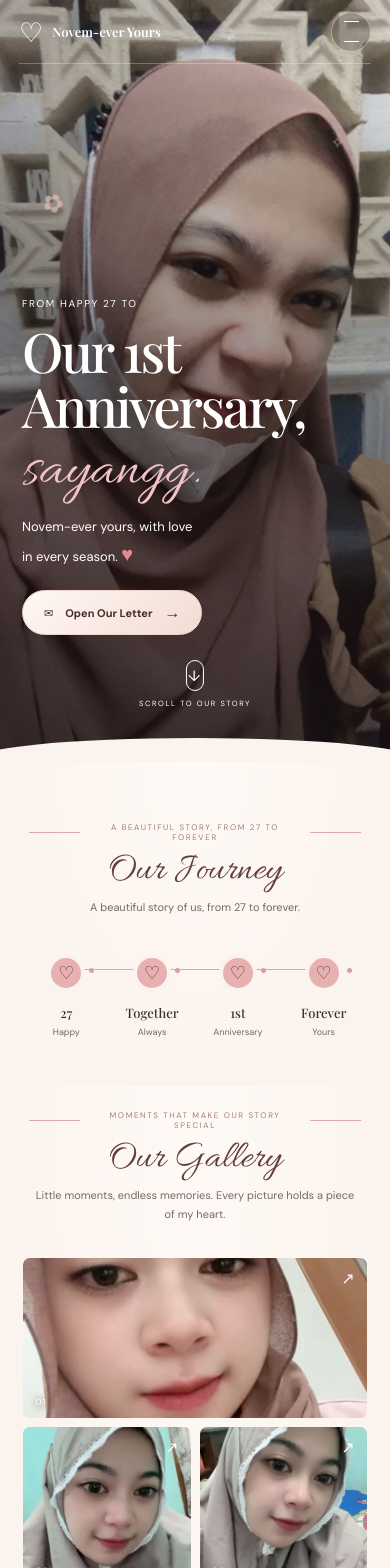
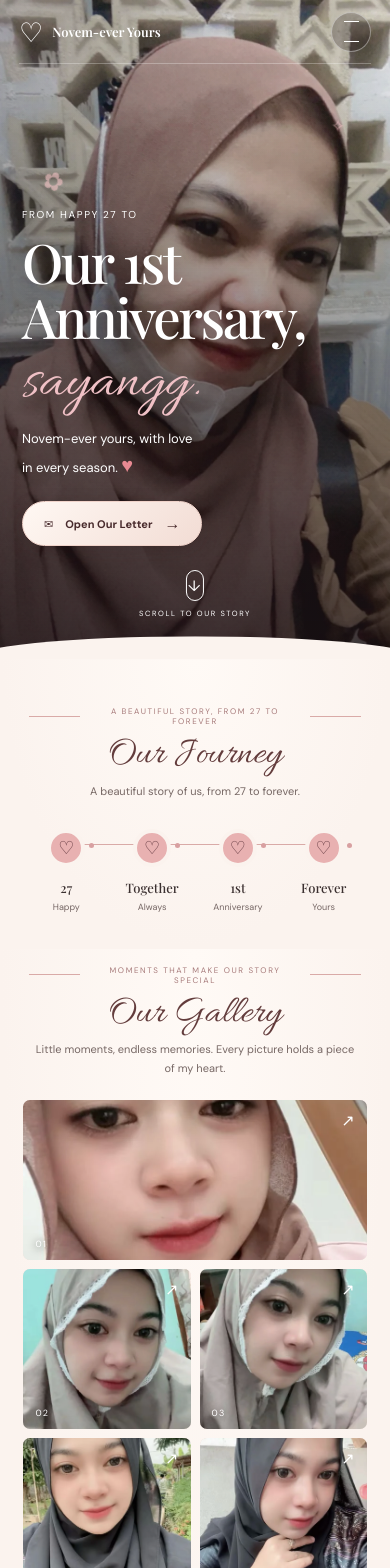
Before and after one commit to WRyouAldi/-novem-ever-yours-, a React (Vite) app: page / in a window 390 px wide. Shown: the top 1568 px of the page. Built offline with nearby package versions, Linux system fonts and the light colour scheme; a web font is replaced by a local one.

Commit message:
Tighten mobile vertical spacing and hero height

```diff
--- a/src/site.css
+++ b/src/site.css
@@ -28,3 +28,35 @@
   .video-frame video{aspect-ratio:4/5}
 }
 @media(max-width:380px){.photo-grid{grid-auto-rows:140px;gap:8px}}
+
+/* Mobile compact rhythm: keep the editorial mood without oversized dead space. */
+@media(max-width:760px){
+  .hero{
+    height:min(680px,78svh);
+    min-height:590px;
+    max-height:700px;
+    padding-bottom:112px;
+  }
+  .scroll-cue{bottom:40px}
+  .journey{padding:48px 0 36px}
+  .timeline{margin-top:28px}
+  .gallery-section{padding:16px 0 38px}
+  .gallery-section .section-heading{margin-bottom:22px}
+  .video-section{padding:14px 0 44px}
+  .video-section .section-heading{margin-bottom:22px}
+  .video-grid{row-gap:16px}
+  .letter-section{padding:58px 0 62px}
+  .letter-inner{gap:28px}
+  .letter-copy h2{margin:10px 0 17px}
+  .letter-copy p{line-height:1.78;margin:0 0 12px}
+  .letter-photo{width:min(220px,68%)}
+  .closing-section{padding:36px 15px 42px}
+}
+@media(max-width:380px){
+  .hero{height:min(650px,76svh);min-height:560px}
+  .journey{padding:42px 0 32px}
+  .gallery-section{padding:12px 0 32px}
+  .video-section{padding:10px 0 38px}
+  .letter-section{padding:50px 0 54px}
+  .letter-inner{gap:24px}
+}
```
